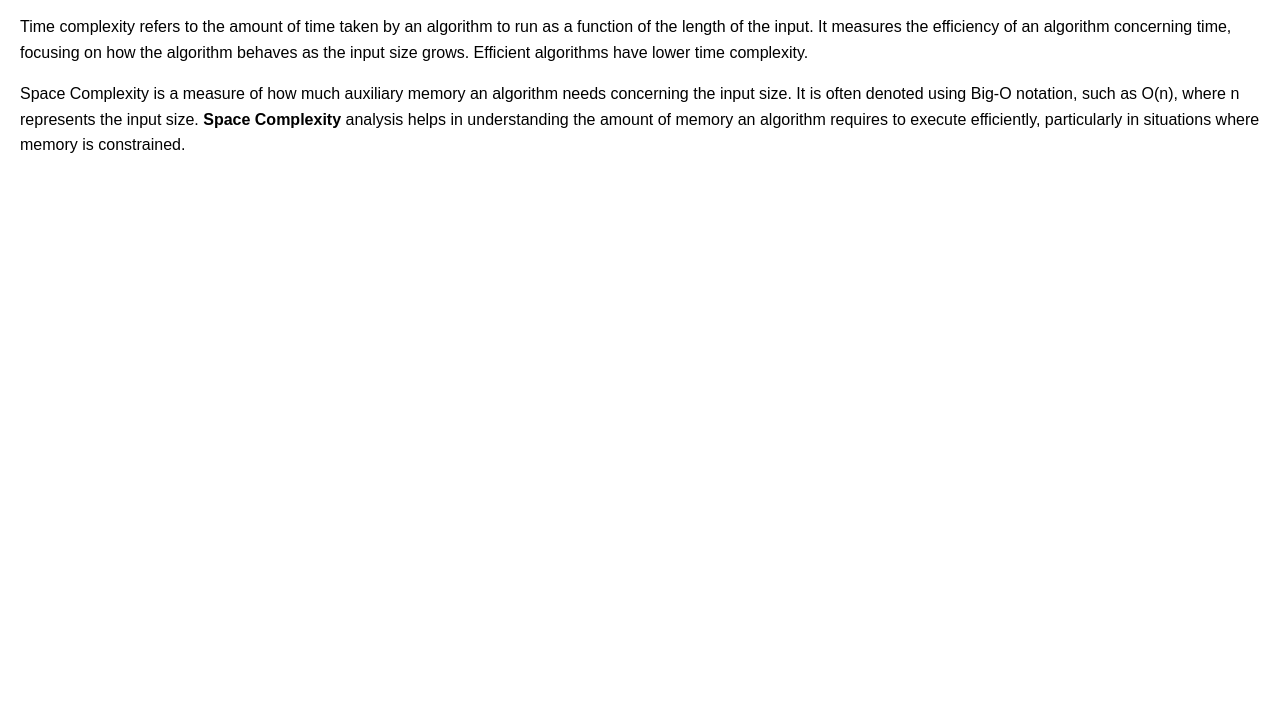
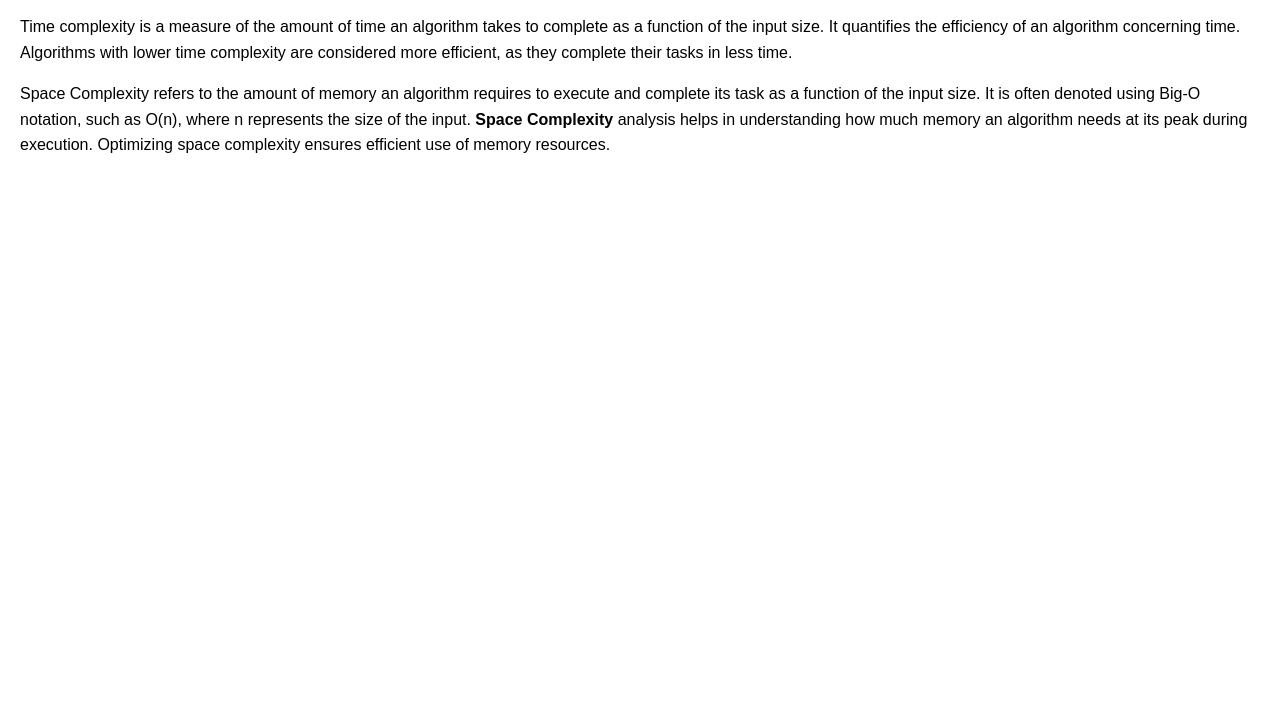
Before and after one commit to acciojob/time-and-space-complexity-jaisaipothula, a website: page main.html in a window 1280 px wide. Shown: the part 80-800 px from the top of the page. Drawn offline with Linux system fonts and the light colour scheme.

Commit message:
created a submission

```diff
--- a/main.html
+++ b/main.html
@@ -15,8 +15,8 @@
 <body>
     <h1>Time, Space, Complexity</h1>
 
-    <p>Time complexity refers to the amount of time taken by an algorithm to run as a function of the length of the input. It measures the efficiency of an algorithm concerning time, focusing on how the algorithm behaves as the input size grows. Efficient algorithms have lower time complexity.</p>
+    <p>Time complexity is a measure of the amount of time an algorithm takes to complete as a function of the input size. It quantifies the efficiency of an algorithm concerning time. Algorithms with lower time complexity are considered more efficient, as they complete their tasks in less time.</p>
 
-    <p>Space Complexity is a measure of how much auxiliary memory an algorithm needs concerning the input size. It is often denoted using Big-O notation, such as O(n), where n represents the input size. <b>Space Complexity</b> analysis helps in understanding the amount of memory an algorithm requires to execute efficiently, particularly in situations where memory is constrained.</p>
+    <p>Space Complexity refers to the amount of memory an algorithm requires to execute and complete its task as a function of the input size. It is often denoted using Big-O notation, such as O(n), where n represents the size of the input. <b>Space Complexity</b> analysis helps in understanding how much memory an algorithm needs at its peak during execution. Optimizing space complexity ensures efficient use of memory resources.</p>
 </body>
 </html>
```
